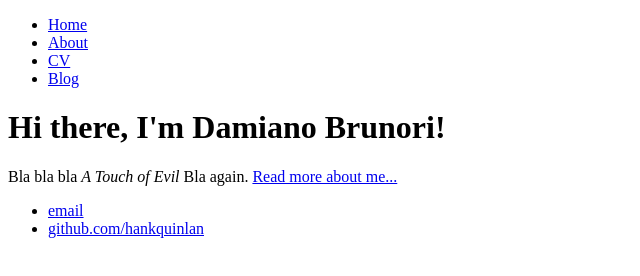
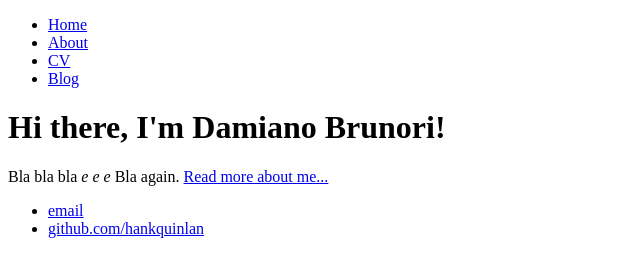
Before and after one commit to DamianoBrunori/DamianoBrunori.github.io, a plain HTML site: page index.html in a window 1280 px wide. Shown: the whole page, without its empty margins (0-640 px from the left). Drawn offline with Linux system fonts and the light colour scheme.

Commit message:
Update index.html

```diff
--- a/index.html
+++ b/index.html
@@ -15,7 +15,7 @@
 		<div class="container">
     		<div class="blurb">
         		<h1>Hi there, I'm Damiano Brunori!</h1>
-				<p> Bla bla bla <em>A Touch of Evil</em> Bla again. <a href="/about">Read more about me...</a></p>
+				<p> Bla bla bla <em> e e e </em> Bla again. <a href="/about">Read more about me...</a></p>
     		</div><!-- /.blurb -->
 		</div><!-- /.container -->
 		<footer>
```
